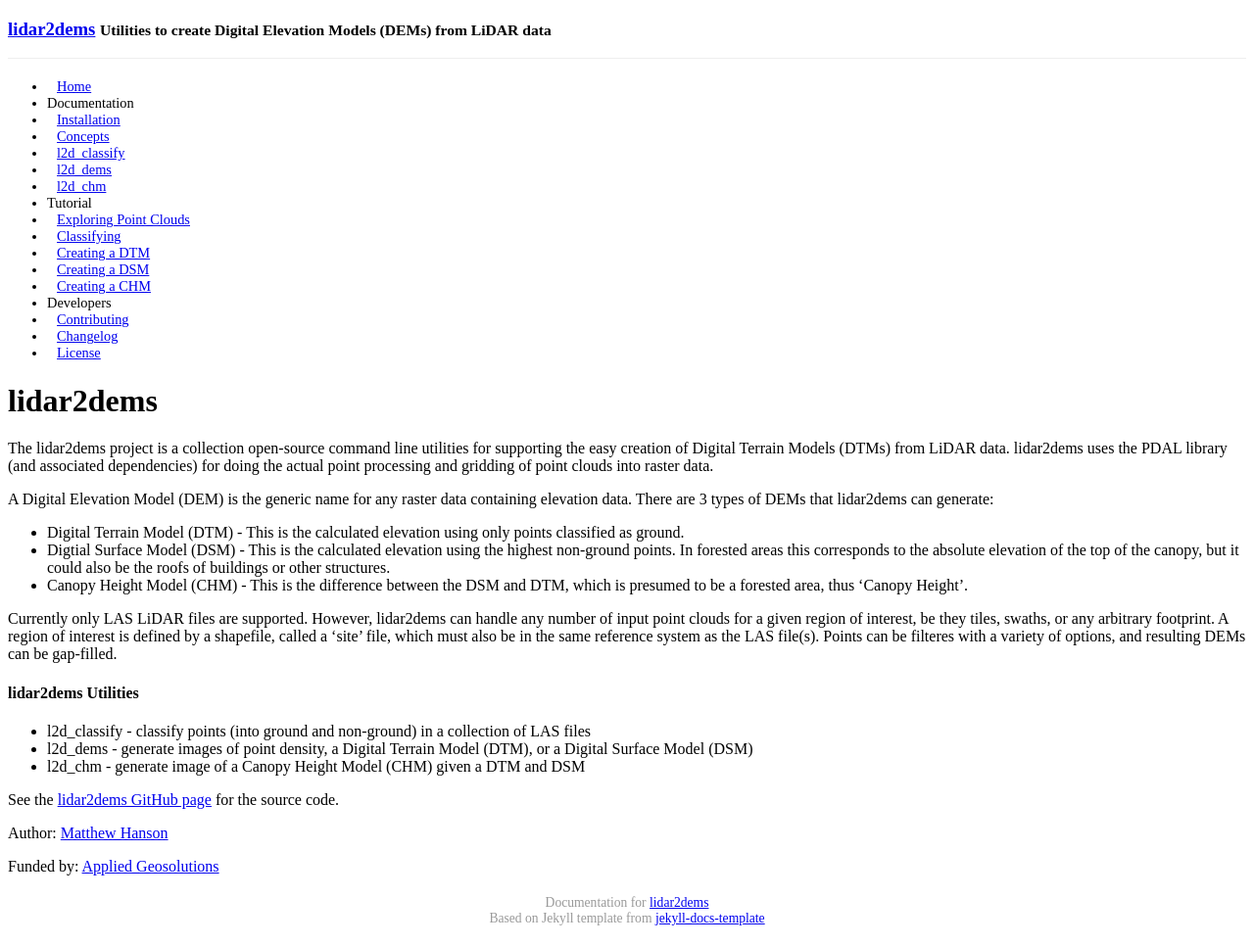
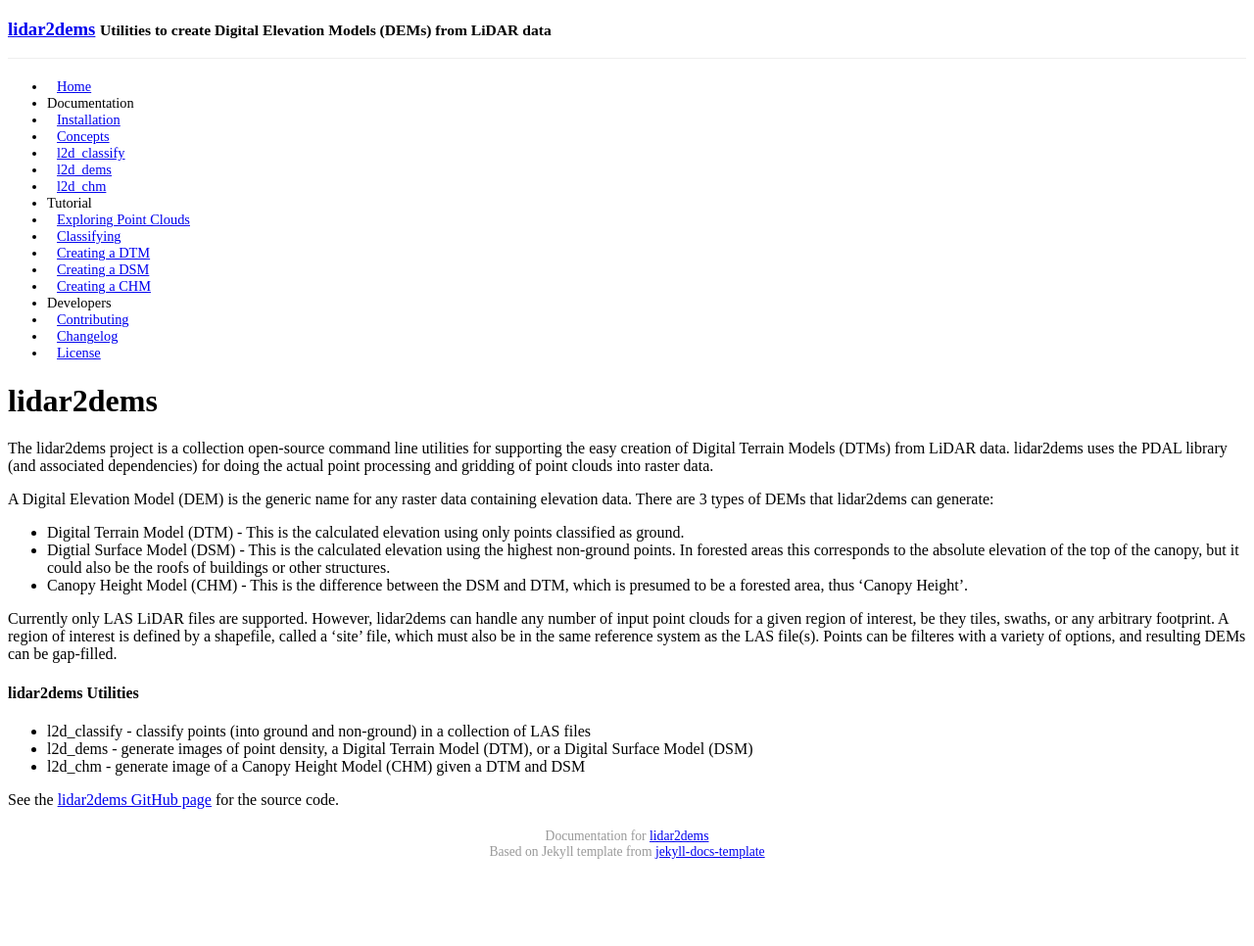
Before and after one commit to Applied-GeoSolutions/lidar2dems, a Jekyll site: the page built from index.md, in a window 1280 px wide. Shown: the whole page at 98% size. Built offline with Jekyll 4.4.1, drawn with Linux system fonts in a browser that asks for light colours; Markdown is read by kramdown in place of the engine named in the settings; a style sheet for code colours, icons or effects is not loaded; after the commit the page ends 900 px from its top, so only the background shows below that.

Commit message:
index update

```diff
--- a/index.md
+++ b/index.md
@@ -22,7 +22,3 @@
 
 
 See the [lidar2dems GitHub page](http://github.com/Applied-GeoSolutions/lidar2dems) for the source code.
-
-Author: [Matthew Hanson](http://github.com/matthewhanson)
-
-Funded by: [Applied Geosolutions](http://www.appliedgeosolutions.com)
```
